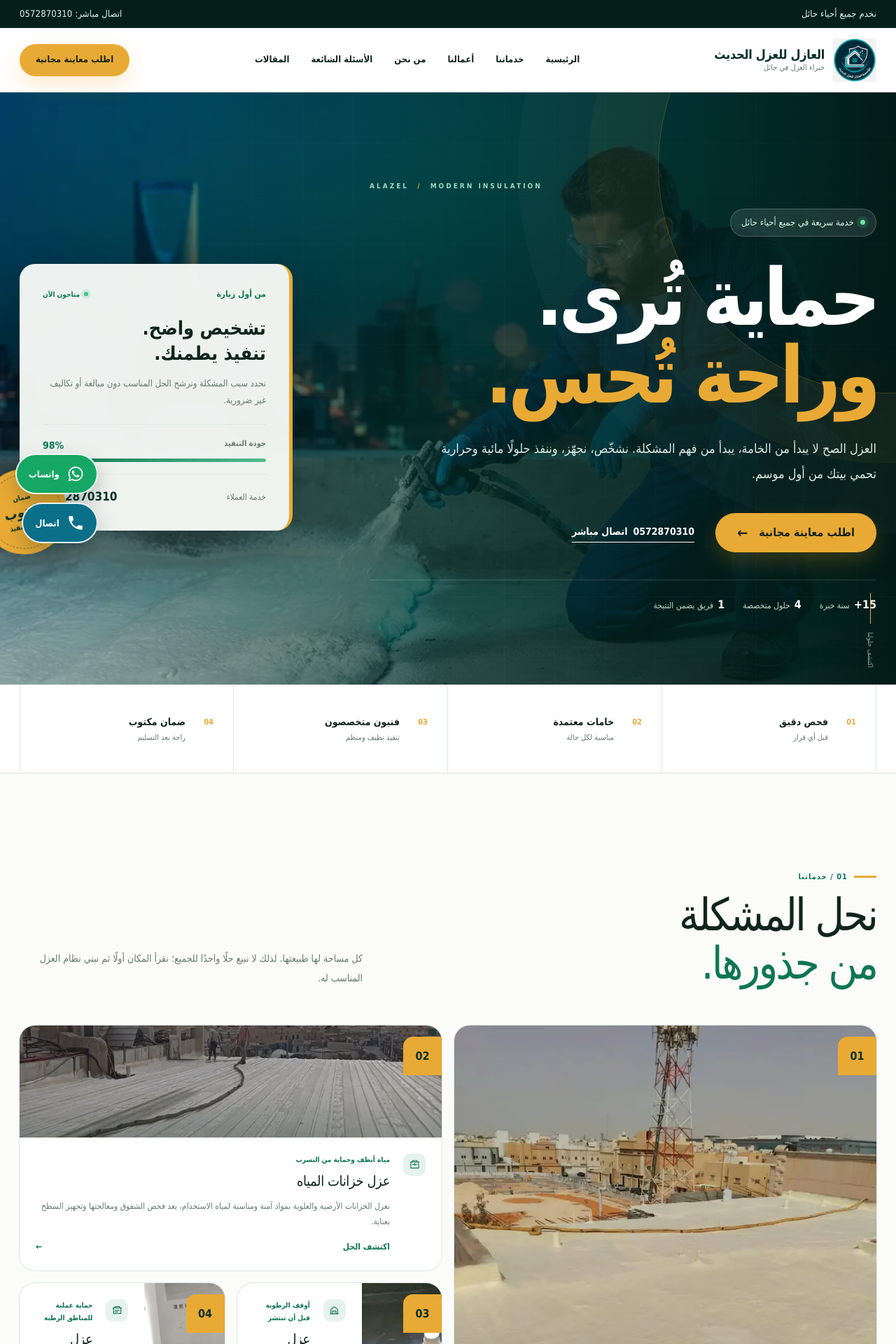
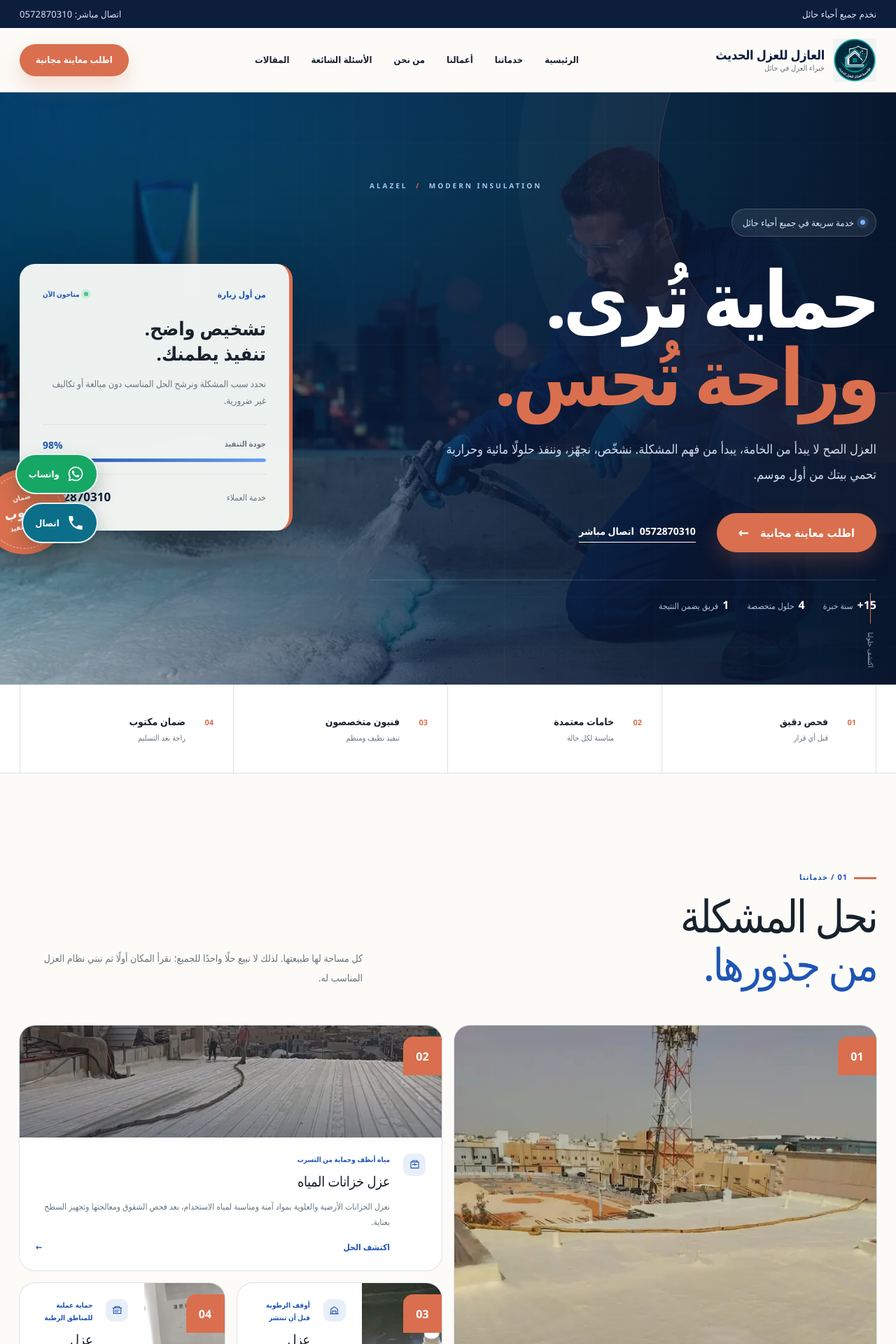
Before and after one commit to AhmedZakaria14/alazel, a Next.js app: page / in a window 1280 px wide. Shown: the top 1920 px of the page at 70% size. Built offline with nearby package versions, Linux system fonts and the light colour scheme.

Commit message:
Switch site to architectural blue ivory theme

```diff
--- a/app/globals.css
+++ b/app/globals.css
@@ -890,3 +890,138 @@ body { background: #fbfcfa; }
   .footer-brand > strong { font-size: 23px; }
   .footer-availability { order: 3; width: 100%; text-align: center; }
 }
+
+
+/* Theme v2 — Architectural blue / ivory / terracotta */
+:root {
+  --ink: #18222d;
+  --muted: #69747d;
+  --green: #1e55b3;
+  --green-deep: #0d1d3c;
+  --mint: #e9eff8;
+  --sand: #d96f4e;
+  --cream: #f5f1e9;
+  --line: #dbe1e8;
+  --white: #ffffff;
+  --shadow: 0 28px 80px rgba(13, 29, 60, .13);
+}
+
+body { background: #fcfbf8; color: var(--ink); font-family: "Segoe UI", Tahoma, Arial, sans-serif; }
+::selection { background: var(--sand); color: white; }
+.topline { background: var(--green-deep); color: #d9e5fb; }
+.site-header { background: rgba(252,251,248,.94); border-bottom-color: rgba(13,29,60,.1); }
+.brand strong { color: var(--green-deep); }
+.main-nav a:hover { color: var(--green); }
+.main-nav a::after { background: var(--sand); }
+.button { background: var(--sand); color: white; box-shadow: 0 13px 30px rgba(217,111,78,.24); }
+.button:hover { background: #c85c3d; box-shadow: 0 16px 38px rgba(217,111,78,.32); }
+.button-dark { background: var(--green); color: white; }
+.button-dark:hover { background: var(--green-deep); }
+
+.hero-reimagined { background: var(--green-deep); }
+.hero-reimagined .hero-overlay { background: linear-gradient(90deg, rgba(13,29,60,.22) 0%, rgba(13,29,60,.70) 48%, rgba(8,20,43,.98) 100%); }
+.hero-grid-lines { opacity: .14; background-image: linear-gradient(rgba(255,255,255,.08) 1px, transparent 1px), linear-gradient(90deg, rgba(255,255,255,.08) 1px, transparent 1px); }
+.hero::after { border-color: rgba(217,111,78,.28); box-shadow: 0 0 0 100px rgba(217,111,78,.035), 0 0 0 200px rgba(255,255,255,.025); }
+.hero-kicker { color: #a9c6f4; }
+.hero-kicker b { color: var(--sand); }
+.hero-badge { color: #dce8fa; background: rgba(255,255,255,.08); border-color: rgba(255,255,255,.18); }
+.hero-badge i { background: #7db0ff; box-shadow: 0 0 0 5px rgba(125,176,255,.16); }
+.hero h1 em, .hero-reimagined h1 em { color: var(--sand); }
+.hero-copy > p { color: #d2ddec; }
+.hero-proof { color: #b3c4dd; border-top-color: rgba(255,255,255,.16); }
+.hero-stamp { background: var(--sand); color: #fff; box-shadow: 0 18px 35px rgba(0,0,0,.2); }
+.hero-stamp::before { border-color: rgba(255,255,255,.58); }
+.hero-scroll i { background: var(--sand); }
+.hero-card { border-right-color: var(--sand); }
+.card-kicker { color: var(--green); }
+.card-status { color: var(--green); }
+.card-meter > i em { background: linear-gradient(90deg, var(--green), #6d9ff0); }
+.mini-row bdi { color: var(--green-deep); }
+
+.signal-bar { background: #fff; }
+.signal-grid small { color: var(--sand); }
+.signal-grid strong { color: var(--ink); }
+.signal-grid > div::before { background: var(--sand); }
+
+.services-section { background: #fcfbf8; }
+.eyebrow { color: var(--green); }
+.eyebrow::before { background: var(--sand); }
+.section-heading-new h2 em, .process-reimagined h2 em, .articles-preview h2 em, .faq-reimagined h2 em { color: var(--green); }
+.service-bento-card { background: #fff; box-shadow: 0 0 0 1px var(--line); }
+.service-bento-card:hover { box-shadow: 0 22px 55px rgba(13,29,60,.15); }
+.service-bento-card .service-image::after { background: linear-gradient(180deg, transparent 50%, rgba(13,29,60,.28)); }
+.service-number { background: var(--sand); color: white; }
+.service-mark { color: var(--green); background: var(--mint); }
+.service-type { color: var(--green); }
+.service-bento-1 .service-type { color: #bcd2f4; }
+.service-bento-1 a { color: #f29a78; }
+.service-bento-card a { color: var(--green); }
+
+.diagnosis-section { background: var(--green-deep); }
+.diagnosis-section::before { border-color: rgba(217,111,78,.28); box-shadow: 0 0 0 100px rgba(217,111,78,.04), 0 0 0 200px rgba(255,255,255,.02); }
+.diagnosis-copy h2 em { color: var(--sand); }
+.diagnosis-copy > p { color: #b5c6df; }
+.diagnosis-list b, .panel-label, .panel-signature span { color: var(--sand); }
+.diagnosis-list small, .panel-signature b { color: #afc0d8; }
+.diagnosis-panel { border-color: rgba(255,255,255,.17); background: rgba(255,255,255,.05); }
+
+.process-reimagined { background: #f4f6fa; }
+.timeline-line { background: #c5d2e4; }
+.timeline-step > b { border-color: var(--green); background: #f4f6fa; color: var(--green); }
+.timeline-dot { background: var(--sand); }
+
+.work-section { background: var(--green-deep); }
+.work-section::before { opacity: .12; background-image: linear-gradient(135deg, transparent 0 49%, rgba(217,111,78,.8) 50% 50.5%, transparent 51%); }
+.work-heading h2 em { color: var(--sand); }
+.gallery-tag { background: rgba(13,29,60,.76); }
+.gallery-1 .gallery-tag { background: var(--sand); color: white; }
+
+.articles-preview { background: var(--cream); }
+.article-card { background: #fff; box-shadow: 0 0 0 1px var(--line); }
+.article-card:hover { box-shadow: 0 20px 48px rgba(13,29,60,.13); }
+.article-card-premium .article-card-image > span { background: var(--sand); color: white; }
+.article-card-keyword, .article-read-link, .archive-link { color: var(--green); }
+.archive-link { border-bottom-color: var(--green); }
+
+.faq-reimagined { background: #fcfbf8; }
+.faq-list summary span { background: var(--mint); color: var(--green); }
+
+.contact-banner { background: var(--green); box-shadow: 0 20px 55px rgba(13,29,60,.16); }
+.contact-banner::after { border-color: rgba(255,255,255,.08); }
+.button-light { background: white; color: var(--green-deep); }
+.footer { background: #091631; }
+.footer-brand > span, .footer-index { color: #f29a78 !important; }
+.footer-grid a:hover, .developer-credit a:hover { color: #f29a78; }
+.footer-premium .footer-grid > div:first-child { border-left-color: rgba(255,255,255,.14); }
+
+/* Inner pages in the new theme */
+.service-hero-premium, .article-hero-premium { background: var(--green-deep); }
+.service-hero-premium::before, .article-hero-premium::before { opacity: .14; background-image: linear-gradient(90deg, rgba(255,255,255,.08) 1px, transparent 1px), linear-gradient(rgba(255,255,255,.08) 1px, transparent 1px); }
+.inner-kicker { color: #f29a78; }
+.service-hero-premium h1, .article-hero-premium .article-hero-copy h1 { color: white; }
+.service-hero-premium .service-hero-image, .article-hero-premium .article-hero-image { box-shadow: 15px 15px 0 var(--sand); }
+.service-image-badge { background: rgba(13,29,60,.78); }
+.service-image-badge b { color: #f29a78; }
+.service-hero-note bdi { color: white; }
+.service-content-premium .feature-list span { border-top-color: var(--sand); background: var(--cream); }
+.service-content-premium .steps-list li::before { background: var(--mint); color: var(--green); }
+.side-contact-premium { background: var(--green-deep); }
+.side-contact-premium::after { border-color: rgba(217,111,78,.4); box-shadow: 0 0 0 30px rgba(217,111,78,.05); }
+.side-contact-index, .side-contact-premium .eyebrow::before { color: #f29a78; }
+.side-contact-premium .eyebrow { color: #bad0ef; }
+.side-contact-premium .button { background: var(--sand); }
+.side-contact-premium .phone-box { background: rgba(255,255,255,.08); }
+.side-contact-trust { color: #b0c2dd; }
+
+.articles-index-hero-premium h1 em { color: #f29a78; }
+.articles-hero-stats b { color: #f4a488; }
+.article-hero-meta span { border-color: rgba(255,255,255,.22); color: #b7c9e3; }
+.article-hero-premium .article-hero-image { box-shadow: 15px 15px 0 var(--sand); }
+.toc-premium { border-left-color: var(--sand); background: var(--cream); }
+.toc-index { color: var(--sand); }
+.article-meta b { color: var(--green); }
+
+@media (max-width: 760px) {
+  .service-hero-premium .service-hero-image, .article-hero-premium .article-hero-image { box-shadow: 9px 9px 0 var(--sand); }
+  .footer-premium .footer-grid > div:first-child { border-left: 0; }
+}
```
